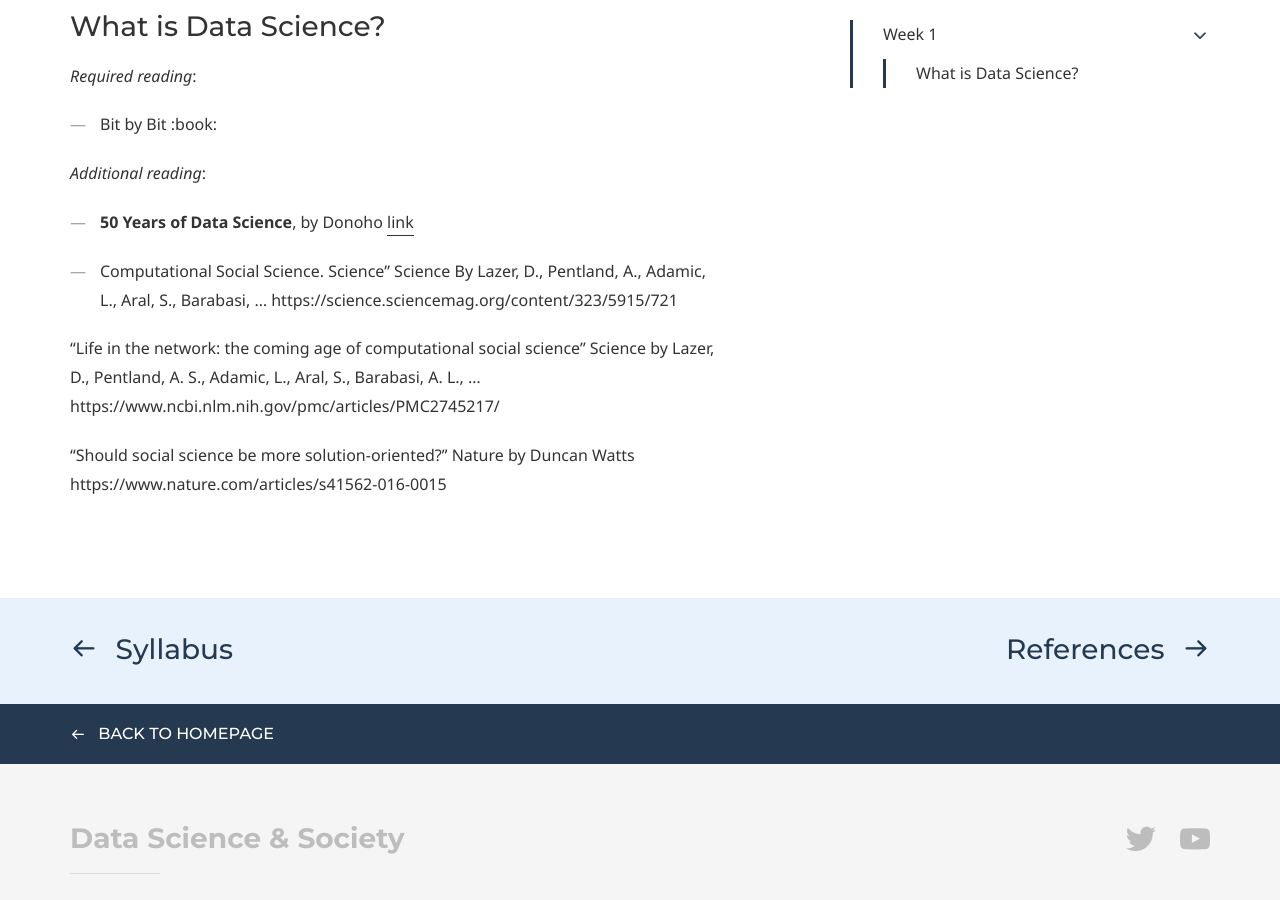
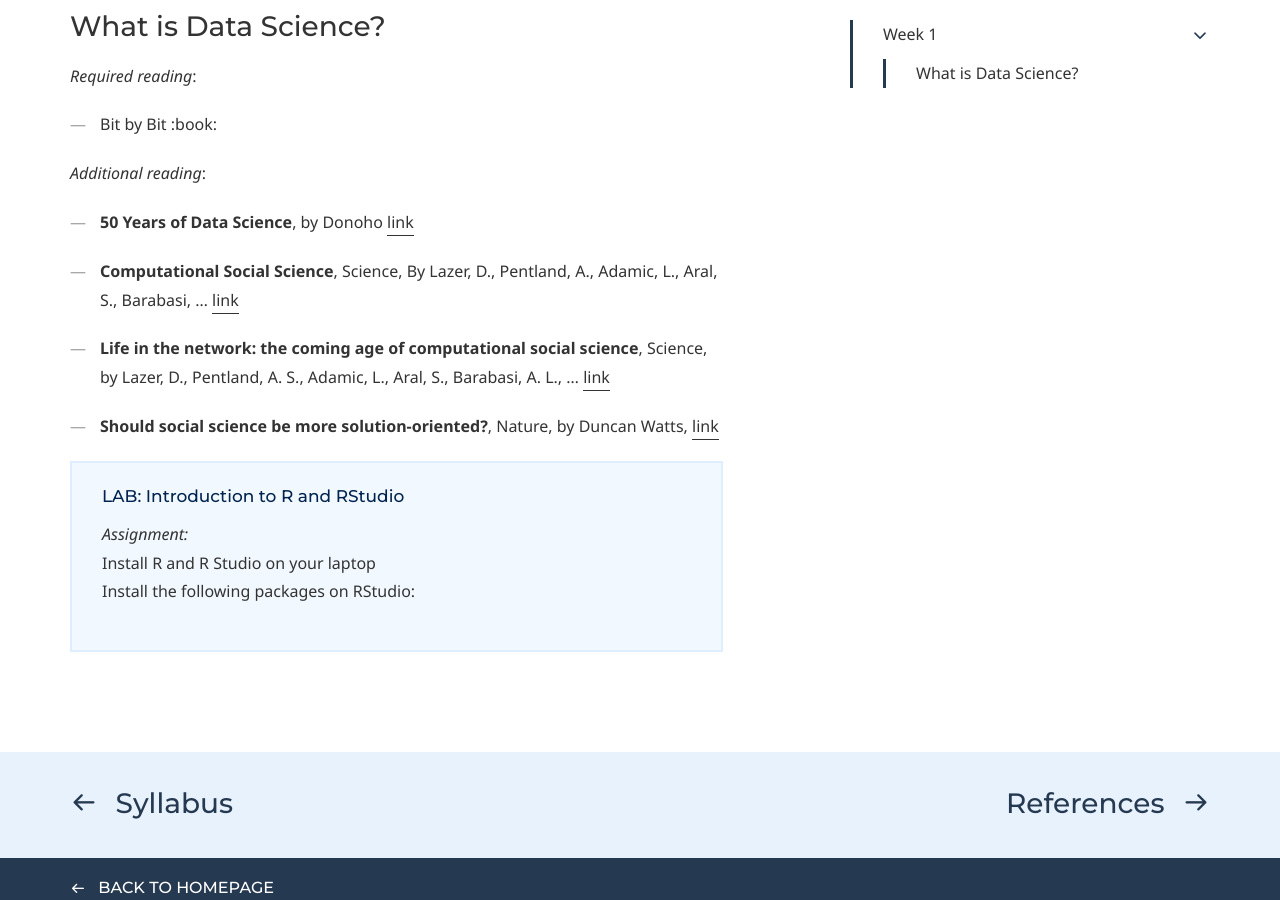
Before and after one commit to dssoc/dssoc.github.io, a Jekyll site: the page built from schedule.md, in a window 1280 px wide and 900 px high, scrolled down 771 px. Built offline with Jekyll 4.4.1, drawn with Linux system fonts in a browser that asks for light colours; some web fonts are replaced.

Commit message:
udate schedule etc

```diff
--- a/schedule.md
+++ b/schedule.md
@@ -30,16 +30,15 @@ page_nav:
 *Additional reading*:
 - **50 Years of Data Science**, by Donoho [link](https://courses.csail.mit.edu/18.337/2015/docs/50YearsDataScience.pdf)
 
-- Computational Social Science. Science”
-	 Science
-By Lazer, D., Pentland, A., Adamic, L., Aral, S., Barabasi, ... https://science.sciencemag.org/content/323/5915/721
+- **Computational Social Science**, Science, By Lazer, D., Pentland, A., Adamic, L., Aral, S., Barabasi, ... [link](https://science.sciencemag.org/content/323/5915/721)
 
-“Life in the network: the coming age of computational social science”
-Science
-by Lazer, D., Pentland, A. S., Adamic, L., Aral, S., Barabasi, A. L., …
-https://www.ncbi.nlm.nih.gov/pmc/articles/PMC2745217/
+- **Life in the network: the coming age of computational social science**, Science, by Lazer, D., Pentland, A. S., Adamic, L., Aral, S., Barabasi, A. L., … [link](https://www.ncbi.nlm.nih.gov/pmc/articles/PMC2745217/)
 
-“Should social science be more solution-oriented?”
-Nature
-by Duncan Watts
-https://www.nature.com/articles/s41562-016-0015
+- **Should social science be more solution-oriented?**, Nature, by Duncan Watts, [link](https://www.nature.com/articles/s41562-016-0015)
+
+<div class="callout callout--info">
+<p><strong>LAB: Introduction to R and RStudio </strong></p>
+<i>Assignment:</i> <br/>
+Install R and R Studio on your laptop <br/>
+Install the following packages on RStudio: <br/><br/>
+</div>
```
